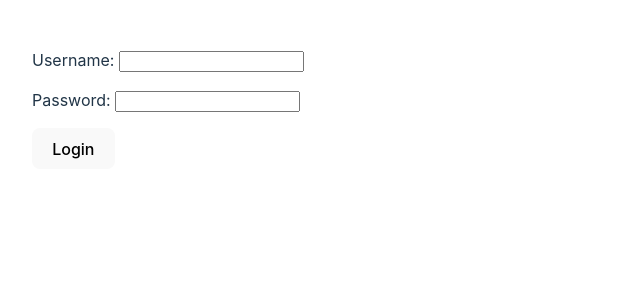
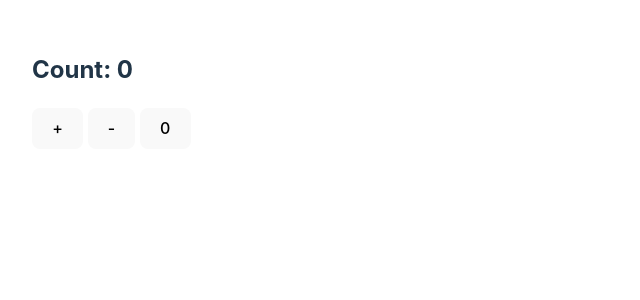
Before and after one commit to abdulmoiz99/reactTestBench, a React (Vite) app: page / in a window 1280 px wide. Shown: the top 300 px of the page, without its empty margins (0-640 px from the left). Built offline with nearby package versions, Linux system fonts and the light colour scheme.

Commit message:
implemented count reducer

```diff
--- a/src/App.tsx
+++ b/src/App.tsx
@@ -1,10 +1,10 @@
 import './App.css';
-import { LoginUserState } from './LoginUserState';
+import Counter from './Counter';
 function App() {
 
   return (
     <>
-      <LoginUserState />
+      <Counter />
     </>
   );
 }
--- /dev/null
+++ b/src/CountReducer.ts
@@ -0,0 +1,19 @@
+export type State = {
+    count: number;
+}
+
+type Action = {
+    type: "INCREMENT" | "DECREMENT" | "RESET"
+}
+export const countReducer = (state: State, action: Action) => {
+    switch (action.type) {
+        case "INCREMENT":
+            return { count: state.count + 1 }
+        case "DECREMENT":
+            return { count: state.count - 1 }
+        case "RESET":
+            return { count: 0 }
+        default:
+            return state;
+    }
+}
--- /dev/null
+++ b/src/Counter.tsx
@@ -0,0 +1,24 @@
+import { useReducer } from "react"
+import { countReducer, State } from "./CountReducer"
+
+const Counter = () => {
+    const initialState: State = {
+        count: 0
+    }
+
+    const [state, dispatch] = useReducer(countReducer, initialState)
+
+
+    return (
+        <>
+            <h2>Count: {state.count}</h2>
+            <button onClick={() => { dispatch({ type: "INCREMENT" }) }}>+</button>
+            {' '}
+            <button onClick={() => { dispatch({ type: "DECREMENT" }) }}>-</button>
+            {' '}
+            <button onClick={() => { dispatch({ type: "RESET" }) }}>0</button>
+        </>
+    )
+}
+
+export default Counter
--- a/src/UserReducer.ts
+++ b/src/UserReducer.ts
@@ -8,7 +8,7 @@ type Action = {
     payload: string
 }
 
-export const countReducer = (state: State, action: Action) => {
+export const userReducer = (state: State, action: Action) => {
     switch (action.type) {
         case "SET_USERNAME":
             return { ...state, state: state.username = action.payload }
```
